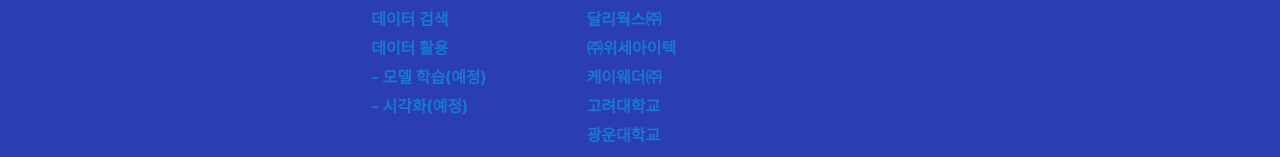
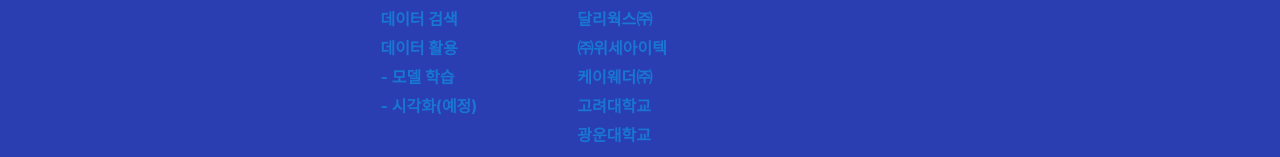
Before and after one commit to ClustProject/WSAutoMLMainWeb, a React (Create React App) app in the folder app/user-web-prototype/: page / in a window 1280 px wide. Shown: the part 1415-1572 px from the top of the page. Built offline with nearby package versions, Linux system fonts and the light colour scheme.

Commit message:
feat: 페이지 링크 수정 및 추가 #335
Close #335

```diff
--- a/app/user-web-prototype/src/components/presentational/global/appbar/MainAppBar.jsx
+++ b/app/user-web-prototype/src/components/presentational/global/appbar/MainAppBar.jsx
@@ -11,7 +11,7 @@ const pages = [
   {
     "icon": <HomeIcon/>,
     "name": '홈페이지',
-    "link": "/"
+    "link": "http://automl-user-load-balancer-366843044.ap-northeast-2.elb.amazonaws.com"
   },
   {
     "name": '데이터 검색',
--- a/app/user-web-prototype/src/components/presentational/global/footer/LinkBoxes.jsx
+++ b/app/user-web-prototype/src/components/presentational/global/footer/LinkBoxes.jsx
@@ -7,10 +7,19 @@ const linkBoxInfo = [
   {
     "title": "Page",
     "links": [
-      {"name": "메인페이지", "href": "/"},
-      {"name": "데이터 검색", "href": "/search"},
+      {
+        "name": "메인페이지",
+        "href": "http://automl-user-load-balancer-366843044.ap-northeast-2.elb.amazonaws.com"
+      },
+      {
+        "name": "데이터 검색",
+        "href": "/search"
+      },
       {"name": "데이터 활용"},
-      {"name": "- 모델 학습(예정)"},
+      {
+        "name": "- 모델 학습",
+        "href": "/model-learning"
+      },
       {"name": "- 시각화(예정)"},
     ]
   },
@@ -46,7 +55,10 @@ const linkBoxInfo = [
   {
     "title": "Vocabulary",
     "links": [
-      {"name": "용어사전"},
+      {
+        "name": "용어사전",
+        "href": "/vocabulary"
+      },
     ]
   }
 ]
```
